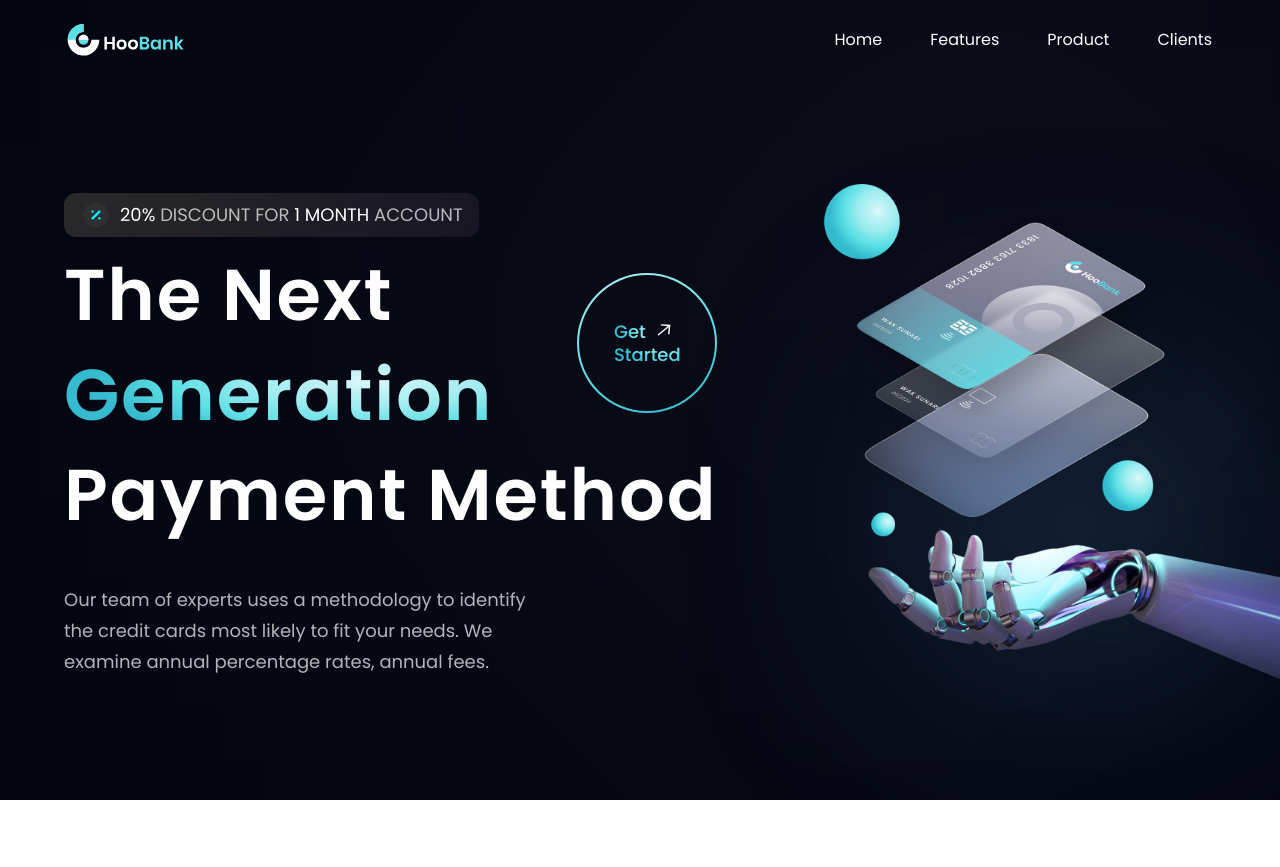
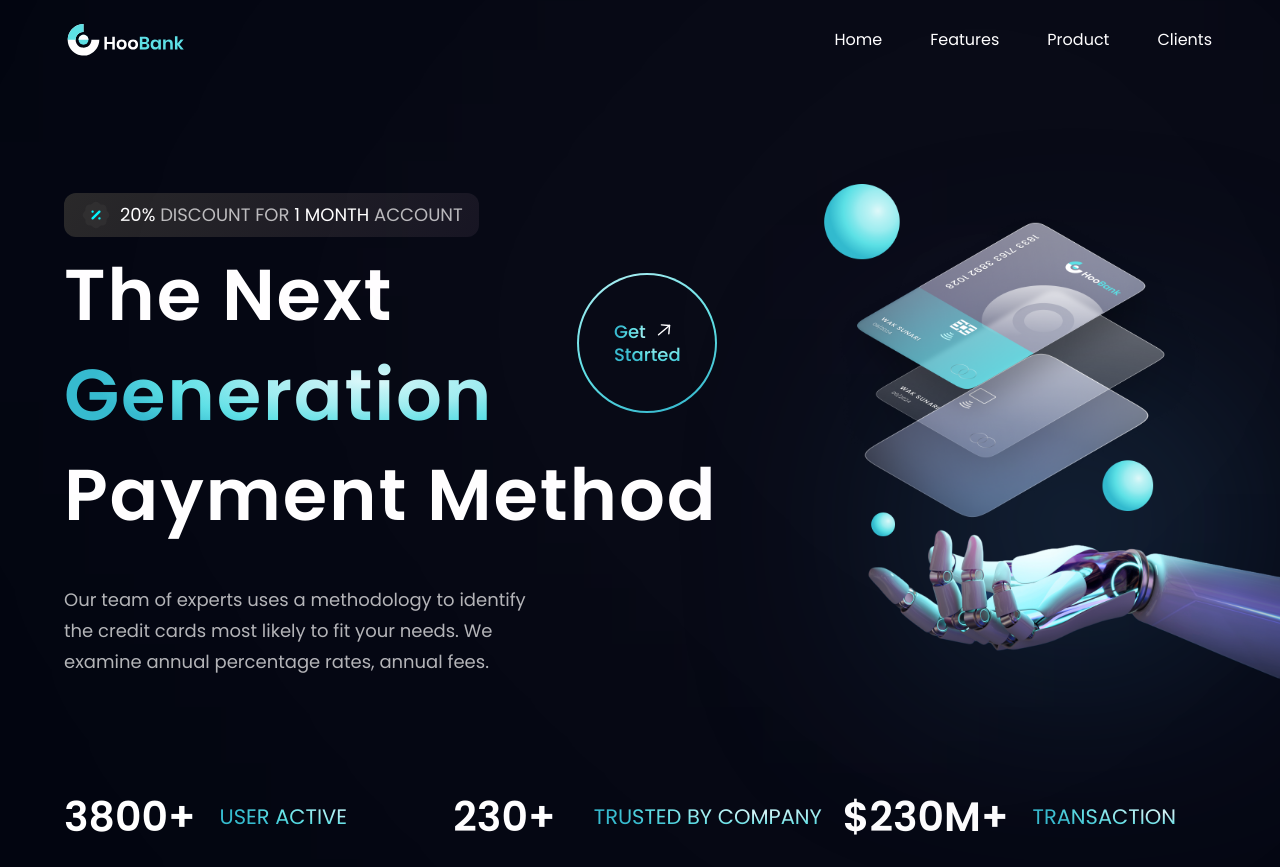
Before and after one commit to oldblacktree/HooBank, a React (Vite) app: page / in a window 1280 px wide. Before the commit the page ends 800 px from the top, so only its background shows below. Built offline with nearby package versions, Linux system fonts and the light colour scheme.

Commit message:
feat: add stats section

```diff
--- a/src/App.jsx
+++ b/src/App.jsx
@@ -1,6 +1,7 @@
 import {
   Navbar,
-  Hero
+  Hero,
+  Stats
 } from './components';
 
 const App = () => {
@@ -9,9 +10,13 @@
       <div className="px-6 sm:px-16 flex justify-center items-center">
         <div className="xl:max-w-[1280px] w-full"><Navbar /></div>
       </div>
-
       <div className="flex justify-center items-center">
         <div className="xl:max-w-[1280px] w-full"><Hero /></div>
+      </div>
+      <div className="px-6 sm:px-16 flex justify-center items-center">
+        <div className="xl:max-w-[1280px] w-full">
+          <Stats />
+        </div>
       </div>
     </div>
   );
--- a/src/components/Navbar.jsx
+++ b/src/components/Navbar.jsx
@@ -23,7 +23,7 @@
     </ul>
     <div className="flex flex-1 justify-end items-center sm:hidden">
       <img src={isMenuOpen ? close : menu} alt="menu" className='w-[28px] h-[28px] object-contain'  onClick={() => toggleMenu((prev) => !prev)}/>
-      <div className={`${isMenuOpen ? 'flex' : 'hidden'} p-2 bg-black-gradient absolute top-20 right-0 min-w-[140px] rounded-xl sidebar`}>
+      <div className={`${isMenuOpen ? 'flex' : 'hidden'} p-2 bg-black-gradient absolute top-20 right-0 min-w-[140px] rounded-xl sidebar z-[10]`}>
         <ul className="list-none flex flex-col flex-1 font-poppins text-white text-center text-lg">
           <li>
             <a href="#home" className="block p-5">Home</a>
--- /dev/null
+++ b/src/components/Stats.jsx
@@ -0,0 +1,14 @@
+import {stats} from '../constants';
+
+const Stats = () => (
+  <section className="flex flex-col md:flex-row mb-6 sm:bm-20 gap-4">
+    {stats.map((stat, i) => (
+      <div key={stat.id} className="flex flex-1 items-center">
+        <h3 className="font-poppins font-semibold text-[30px] xs:text-[41px]  xs:leading-[53px] text-white flex-1">{stat.value}</h3>
+        <p className="font-poppins text-[14px] xs:text-[21px] xs:leading-[27px] text-gradient uppercase ml-6 flex-[2_2_0%]">{stat.title}</p>
+      </div>
+    ))}
+  </section>
+)
+
+export default Stats;
--- a/src/components/index.js
+++ b/src/components/index.js
@@ -1,8 +1,10 @@
 import Navbar from "./Navbar";
 import Hero from './Hero';
+import Stats from "./Stats";
 
 
 export {
   Navbar,
-  Hero
+  Hero,
+  Stats
 }
--- a/src/constants/index.js
+++ b/src/constants/index.js
@@ -14,3 +14,21 @@
   shield,
   star,
 } from "../assets";
+
+export const stats = [
+  {
+    id: "stats-1",
+    title: "User Active",
+    value: "3800+",
+  },
+  {
+    id: "stats-2",
+    title: "Trusted by Company",
+    value: "230+",
+  },
+  {
+    id: "stats-3",
+    title: "Transaction",
+    value: "$230M+",
+  },
+];
```
